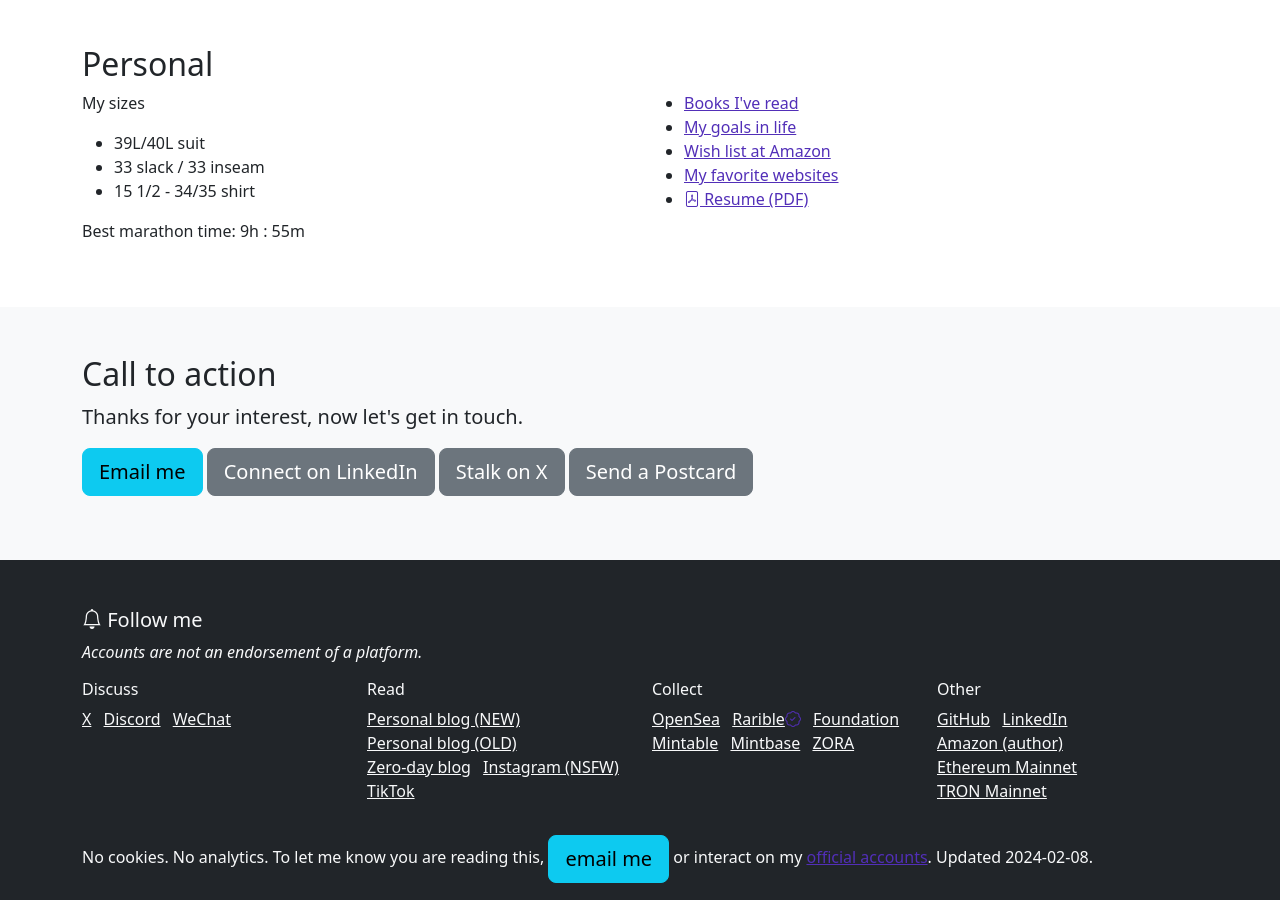
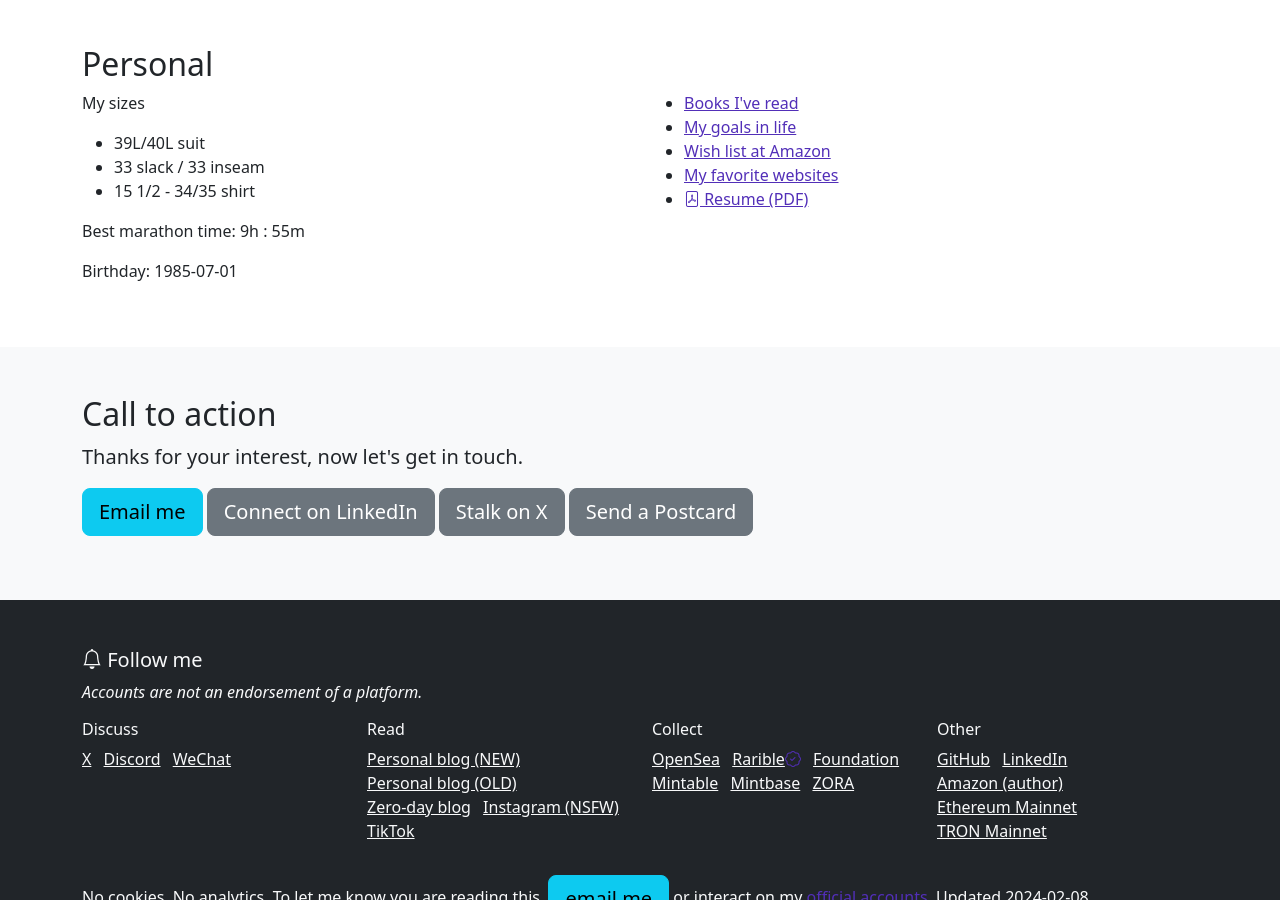
Before and after one commit to fulldecent/phor.net, a Jekyll site: the page built from index.html, in a window 1280 px wide and 900 px high, scrolled down 3154 px. Built offline with Jekyll 4.4.1, drawn with Linux system fonts in a browser that asks for light colours; comment, search, counter and statistics services are not loaded.

Commit message:
add birthday

```diff
--- a/index.html
+++ b/index.html
@@ -672,6 +672,7 @@
             <li>15 1/2 - 34/35 shirt</li>
           </ul>
           <p>Best marathon time: 9h : 55m</p>
+          <p>Birthday: 1985-07-01</p>
         </div>
         <div class="col">
           <ul>
```
